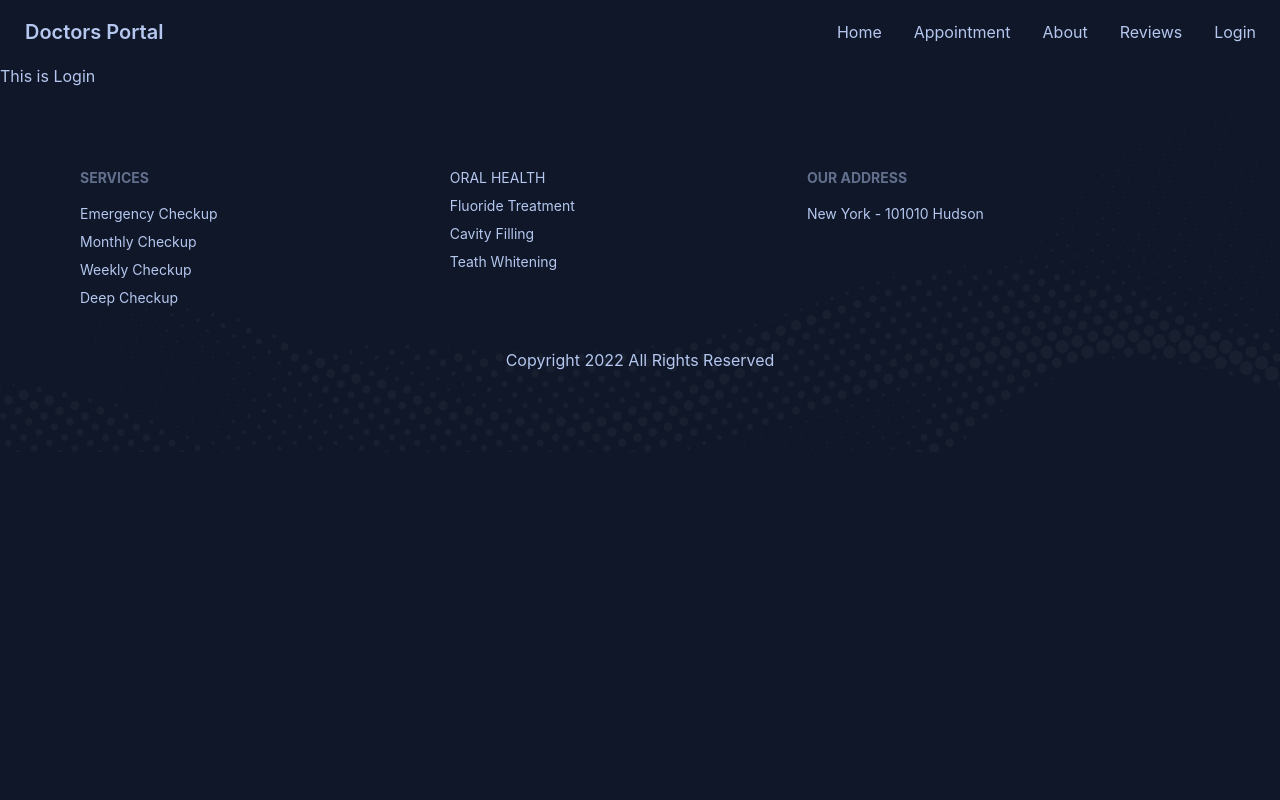
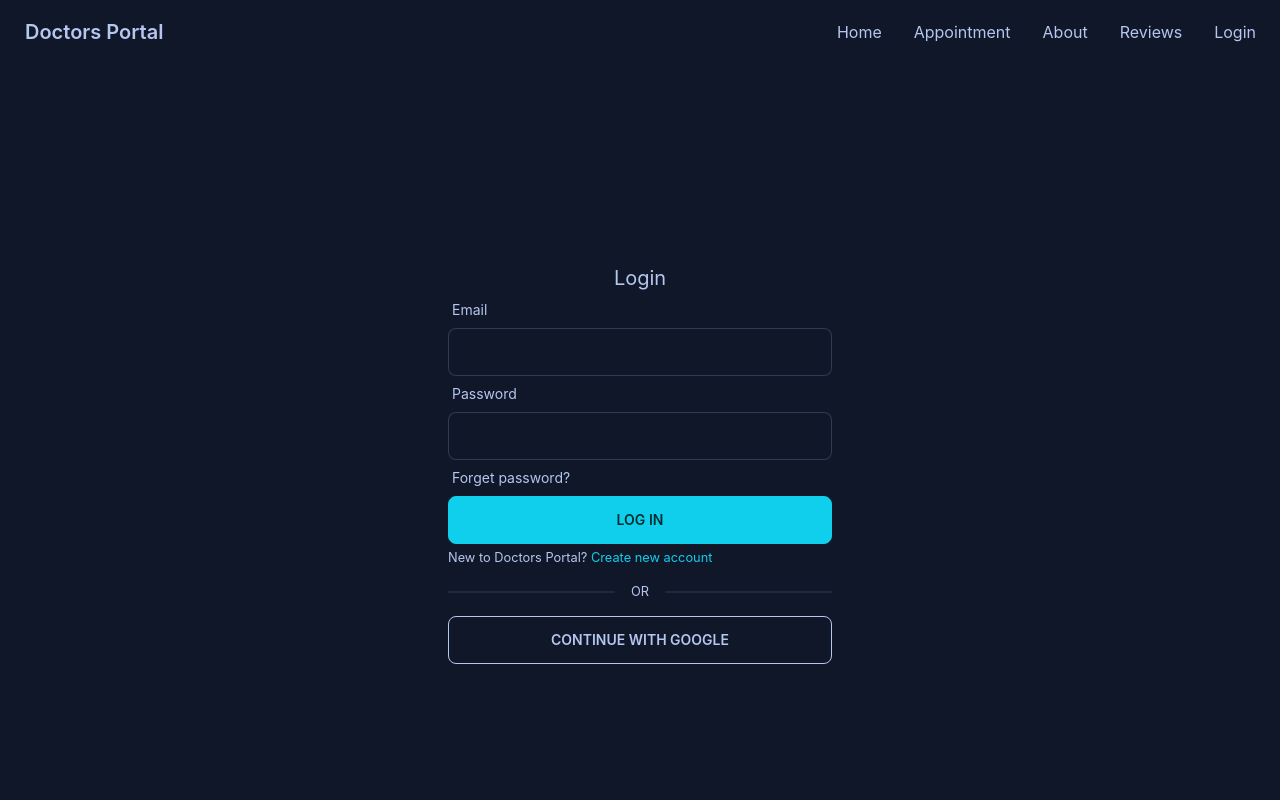
Before and after one commit to Rahat-Ul-Anwar/doctors-portal-client, a React (Create React App) app: page /login in a window 1280 px wide. Shown: the top 800 px of the page. Built offline with nearby package versions, Linux system fonts and the light colour scheme; the HTML template or start-up script is replaced by a standard one.

Commit message:
login and environment variable setup

```diff
--- a/package.json
+++ b/package.json
@@ -11,6 +11,7 @@
     "react": "^18.2.0",
     "react-day-picker": "^8.3.6",
     "react-dom": "^18.2.0",
+    "react-hook-form": "^7.39.4",
     "react-router-dom": "^6.4.3",
     "react-scripts": "5.0.1",
     "web-vitals": "^2.1.4"
--- a/src/Pages/Login/Login.js
+++ b/src/Pages/Login/Login.js
@@ -1,11 +1,57 @@
-import React from 'react';
+import React from "react";
+import { useForm } from "react-hook-form";
+import { Link } from "react-router-dom";
 
 const Login = () => {
-    return (
-        <div>
-            <h2>This is Login</h2>
-        </div>
-    );
+  const { register, handleSubmit } = useForm();
+ const handleLogin = (data) => console.log(data);
+  return (
+    <div className="h-[800px] flex justify-center items-center p-4">
+      <div className="w-96">
+        <h2 className="text-xl text-center">Login</h2>
+        <form onSubmit={handleSubmit(handleLogin)}>
+          <div className="form-control w-full">
+            <label className="label">
+              <span className="label-text">Email</span>
+            </label>
+
+            <input
+              type="text"
+              className="input input-bordered w-full"
+              {...register("email")}
+            />
+          </div>
+          <div className="form-control w-full">
+            <label className="label">
+              <span className="label-text">Password</span>
+            </label>
+
+            <input
+              type="text"
+              className="input input-bordered w-full"
+              {...register("password")}
+            />
+          </div>
+          <label className="label">
+            <span className="label-text">Forget password?</span>
+          </label>
+
+          <input
+            type="submit"
+            value="Log In"
+            className="btn btn-primary w-full"
+          />
+        </form>
+        <small>
+          New to Doctors Portal?{" "}
+          <Link className="text-primary">Create new account</Link>
+                  <div className="divider">OR</div>
+
+                  <button className="uppercase btn btn-outline w-full">Continue with Google</button>
+        </small>
+      </div>
+    </div>
+  );
 };
 
 export default Login;
--- /dev/null
+++ b/src/firebase/firebase.config.js
@@ -0,0 +1,21 @@
+// Import the functions you need from the SDKs you need
+import { initializeApp } from "firebase/app";
+
+// TODO: Add SDKs for Firebase products that you want to use
+// https://firebase.google.com/docs/web/setup#available-libraries
+
+// Your web app's Firebase configuration
+// For Firebase JS SDK v7.20.0 and later, measurementId is optional
+const firebaseConfig = {
+  apiKey: process.env.REACT_APP_apiKey,
+  authDomain: process.env.REACT_APP_authDomain,
+  projectId: process.env.REACT_APP_projectId,
+  storageBucket: process.env.REACT_APP_storageBucket ,
+  messagingSenderId: process.env.REACT_APP_messagingSenderId,
+  appId: process.env.REACT_APP_appId ,
+  measurementId: process.env.REACT_APP_measurementId,
+};
+
+// Initialize Firebase
+const app = initializeApp(firebaseConfig);
+export default app;
```
Also changed, not shown: 1 other file (tests, documents, lock files or other folders).
